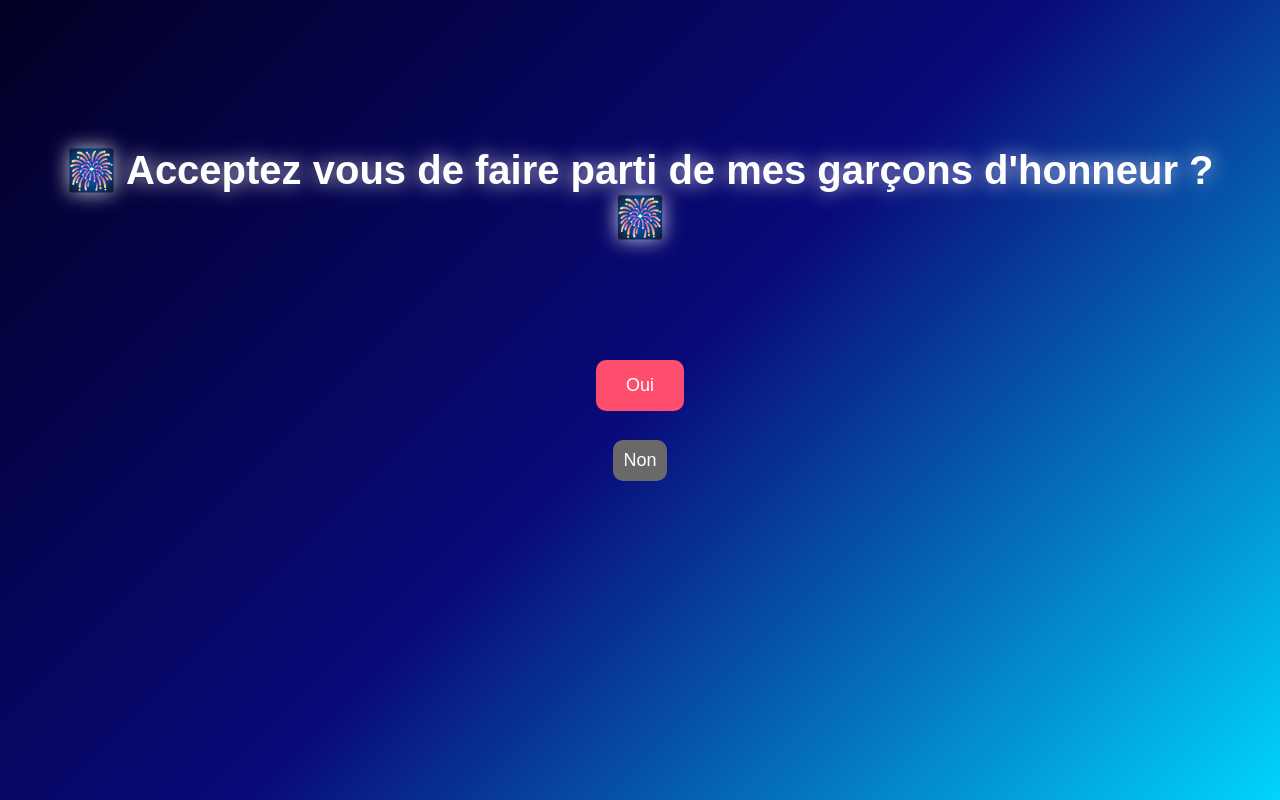
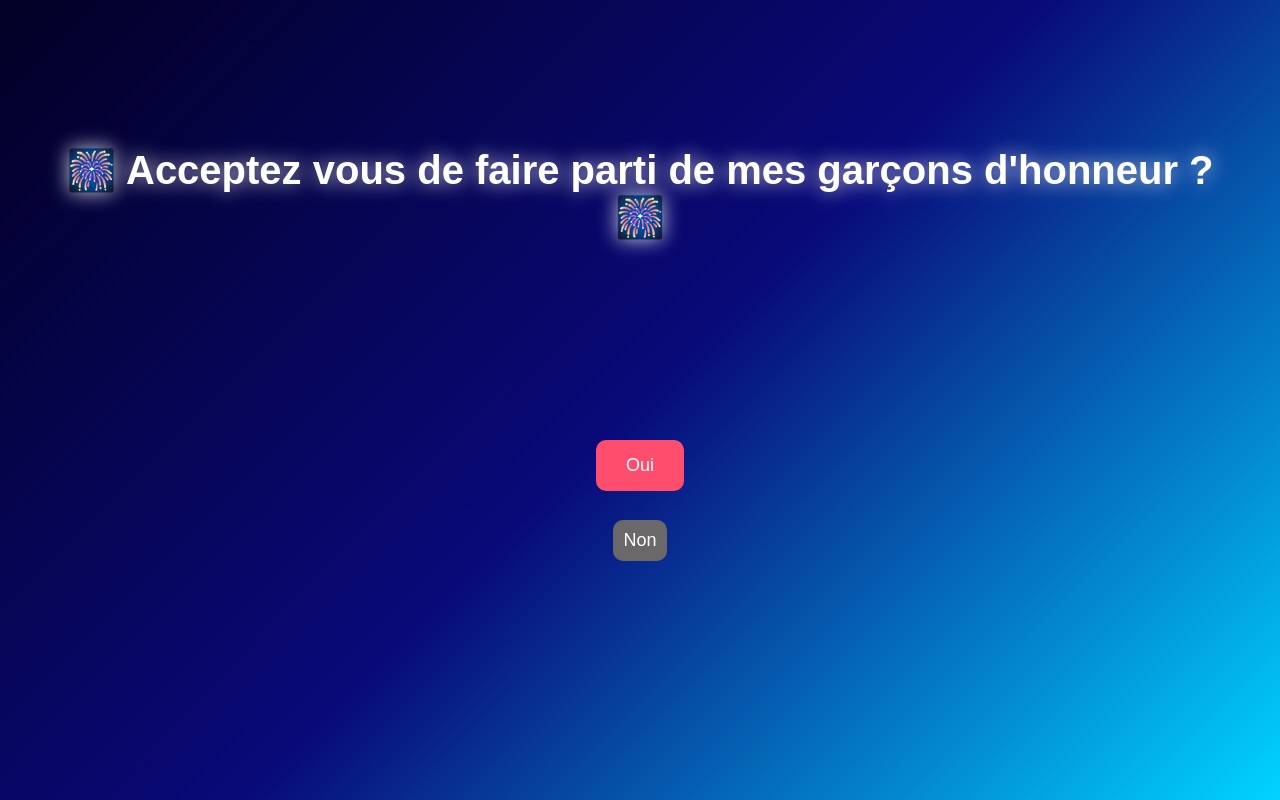
Before and after one commit to Sherluc/Happetit, a plain HTML site: page index.html in a window 1280 px wide. Drawn offline with Linux system fonts and the light colour scheme.

Commit message:
Fix buttons

```diff
--- a/css/styles.css
+++ b/css/styles.css
@@ -26,7 +26,7 @@ h1{
 
 button{
     position:absolute;
-    top:45vh;
+    top:55vh;
     padding:15px 30px;
     font-size:18px;
     border:none;
@@ -39,7 +39,7 @@ button{
 
 .no {
     position:absolute;
-    top:55vh;
+    top:65vh;
     padding:10px 10px;
     font-size:18px;
     border:none;
```
